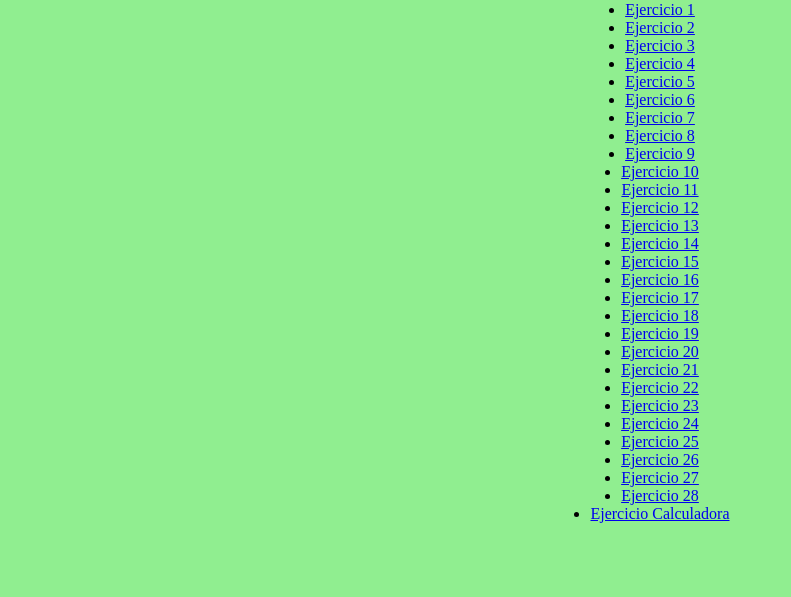
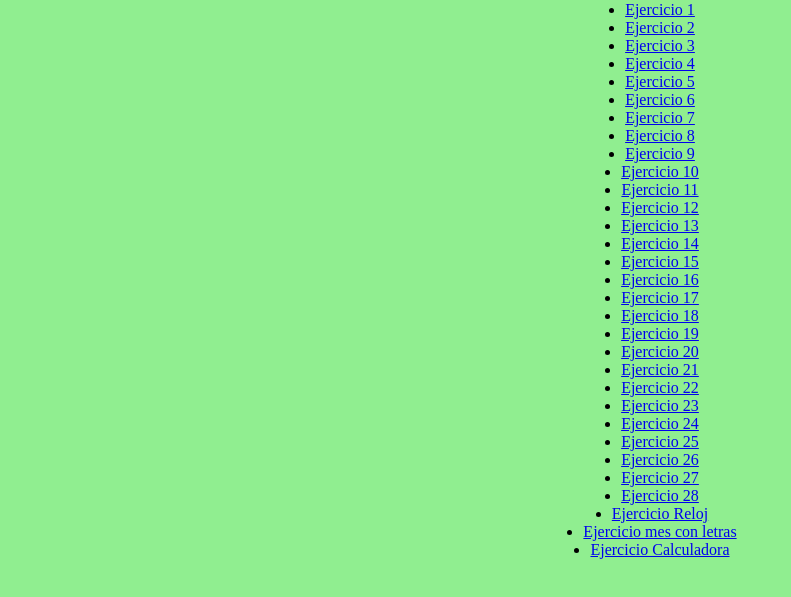
Before and after one commit to LuisAndrino/EjerciciosJavascript, a plain HTML site: page index.html in a window 1280 px wide. Shown: the part 79-676 px from the top of the page, without its empty margins (0-791 px from the left). Drawn offline with Linux system fonts and the light colour scheme.

Commit message:
añadidos al index

```diff
--- a/index.html
+++ b/index.html
@@ -40,7 +40,8 @@
         <li><a href="Ejercicio 27/index.html"> Ejercicio 27</a></li>
         <li><a href="Ejercicio 28/index.html"> Ejercicio 28</a></li>
 
-
+        <li><a href="Ejercicio Reloj Javascript/index.html">Ejercicio Reloj</a></li>
+        <li><a href="Ejercicio Mes con letras/index.html">Ejercicio mes con letras</a></li>
         <li><a href="Ejercicio Calculadora/index.html">Ejercicio Calculadora</a></li>
     </ul>
 </body>
```
